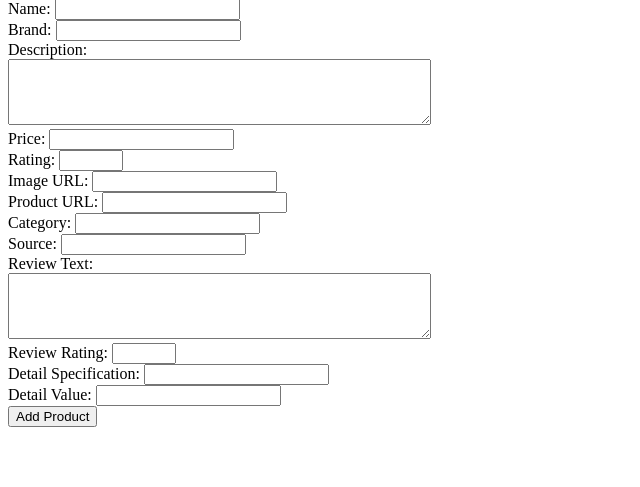
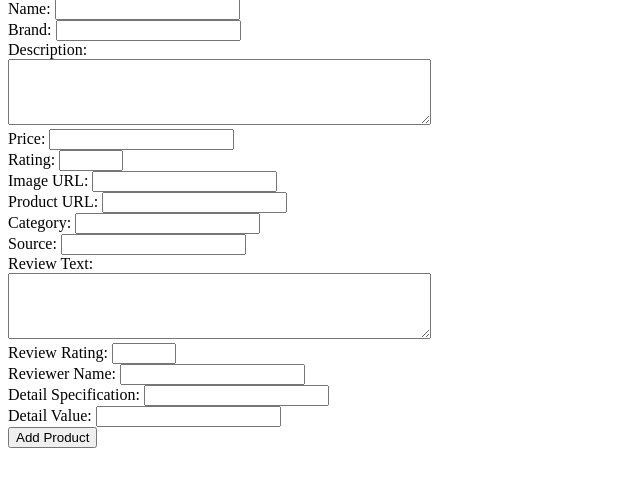
Before and after one commit to ZaynZain/Product-Store-Database-, a Flask app: page / in a window 1280 px wide. Shown: the part 81-568 px from the top of the page, without its empty margins (0-640 px from the left). Run offline with Flask 3, Linux system fonts and the light colour scheme.

Commit message:
add the reviewer field

```diff
--- a/main.py
+++ b/main.py
@@ -33,9 +33,11 @@ class ProductReview(db.Model):
     ProductID = db.Column(db.Integer, db.ForeignKey('Products.ProductID'))
     ReviewText = db.Column(db.Text)
     Rating = db.Column(db.DECIMAL(3, 2))
+    ReviewerName = db.Column(db.String(255))  # Add this line
     Date = db.Column(db.Date)
 
     product = db.relationship('Product', backref=db.backref('reviews', lazy=True))
+
 
 class ProductDetail(db.Model):
     __tablename__ = 'ProductDetails'
@@ -51,7 +53,6 @@ from flask import request, jsonify
 @app.route('/')
 def index():
     return render_template('index.html')
-
 @app.route('/add_product', methods=['POST'])
 def add_product():
     data = request.json
@@ -68,6 +69,7 @@ def add_product():
     source_name = data['source_name']
     review_text = data.get('review_text')  # Get review text if provided
     review_rating = data.get('review_rating')  # Get review rating if provided
+    reviewer_name = data.get('reviewer_name')  # Get reviewer name if provided
     detail_specification = data.get('detail_specification')  # Get detail specification if provided
     detail_value = data.get('detail_value')  # Get detail value if provided
 
@@ -107,7 +109,8 @@ def add_product():
         new_review = ProductReview(
             ProductID=new_product.ProductID,
             ReviewText=review_text,
-            Rating=review_rating
+            Rating=review_rating,
+            ReviewerName=reviewer_name  # Include reviewer name
         )
         db.session.add(new_review)
 
--- a/templates/index.html
+++ b/templates/index.html
@@ -2,12 +2,13 @@
 <html lang="en">
 <head>
     <meta charset="UTF-8">
-    <meta name="viewport" content="width=device-width, initial-scale=1.0">
+    <meta name="viewport" content="width=devic e-width, initial-scale=1.0">
     <title>Add Product</title>
 </head>
 <body>
     <h1>Add Product</h1>
     <form id="productForm">
+        <!-- Existing form fields -->
         <label for="name">Name:</label>
         <input type="text" id="name" name="name" required><br>
 
@@ -41,12 +42,14 @@
         <label for="review_rating">Review Rating:</label>
         <input type="number" id="review_rating" name="review_rating" step="0.1" min="0" max="5"><br>
 
+        <label for="reviewer_name">Reviewer Name:</label>
+        <input type="text" id="reviewer_name" name="reviewer_name"><br>
+
         <label for="detail_specification">Detail Specification:</label>
         <input type="text" id="detail_specification" name="detail_specification"><br>
 
         <label for="detail_value">Detail Value:</label>
         <input type="text" id="detail_value" name="detail_value"><br>
-
 
         <button type="submit">Add Product</button>
     </form>
```
Lines whose indentation alone changed are shown as unchanged.
